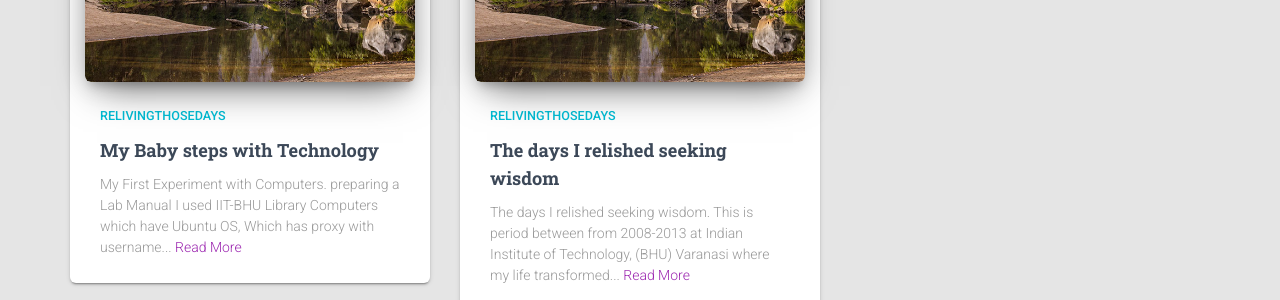
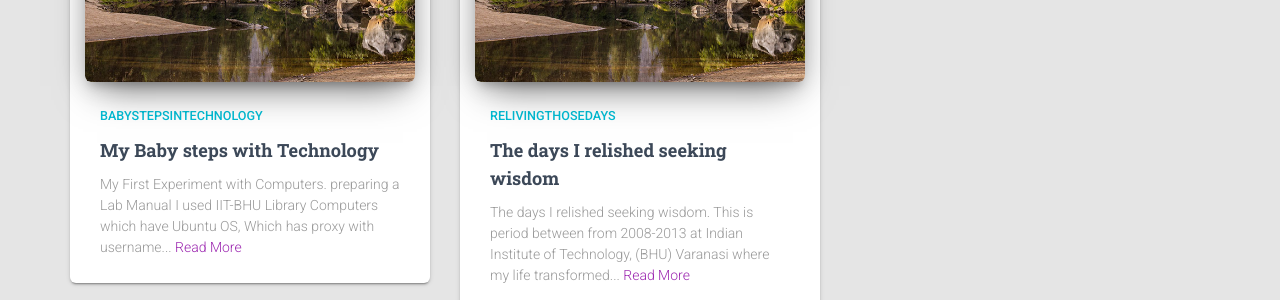
Before and after one commit to rteja91/rteja91.github.io, a Jekyll site: the page built from _posts/2017-2-10-my-experiments-with-technology.html, in a window 1280 px wide and 900 px high, scrolled down 3657 px. Shown: the part 224-524 px from the top of the window. Built offline with Jekyll 4.4.1, drawn with Linux system fonts in a browser that asks for light colours; nearby versions of some CDN libraries; comment, search, counter and statistics services are not loaded.

Commit message:
updated category

```diff
--- a/_posts/2017-2-10-my-experiments-with-technology.html
+++ b/_posts/2017-2-10-my-experiments-with-technology.html
@@ -2,7 +2,7 @@
 layout: post
 title:  "My Baby steps with Technology "
 date:   2017-02-10 18:19:20 +0530
-categories: RelivingThoseDays
+categories: Baby Steps in Technology
 comments: true
 abstractimg: /assets/img/blogimg/welcome.jpg
 ---
```
